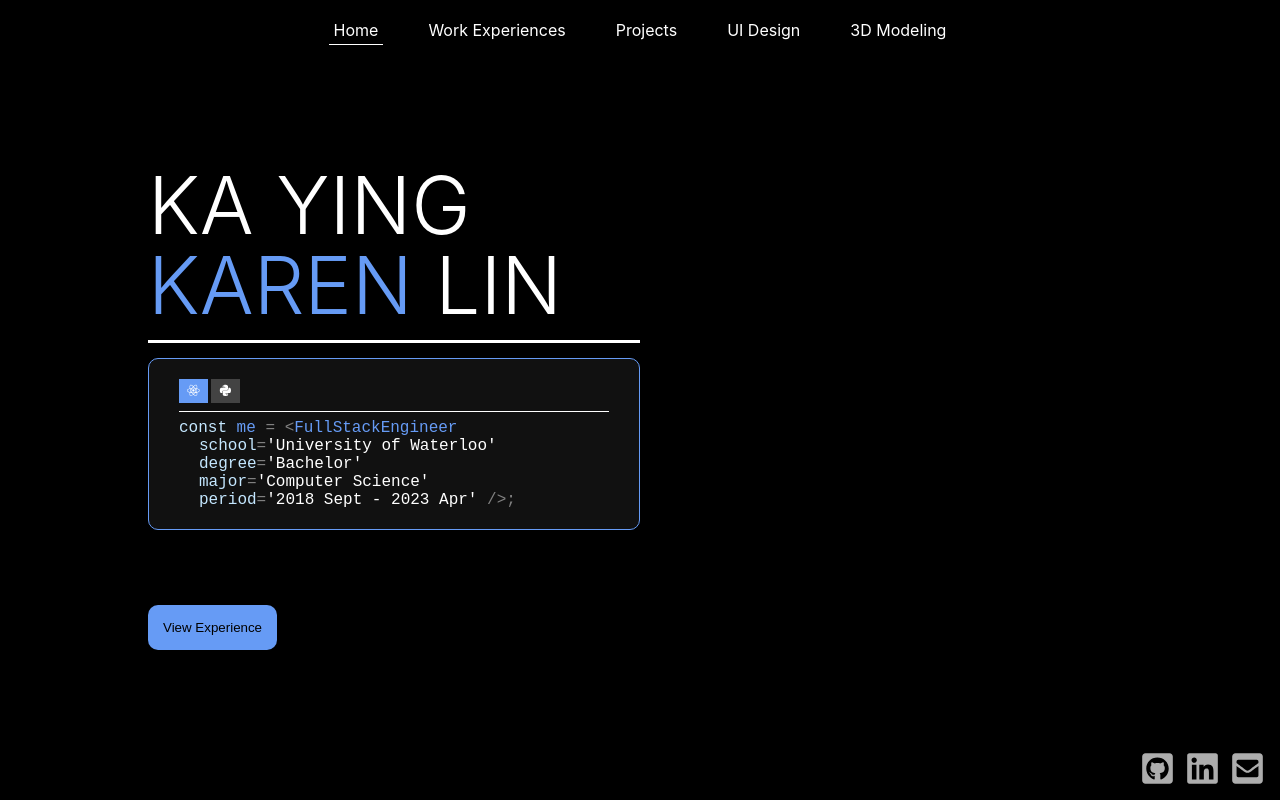
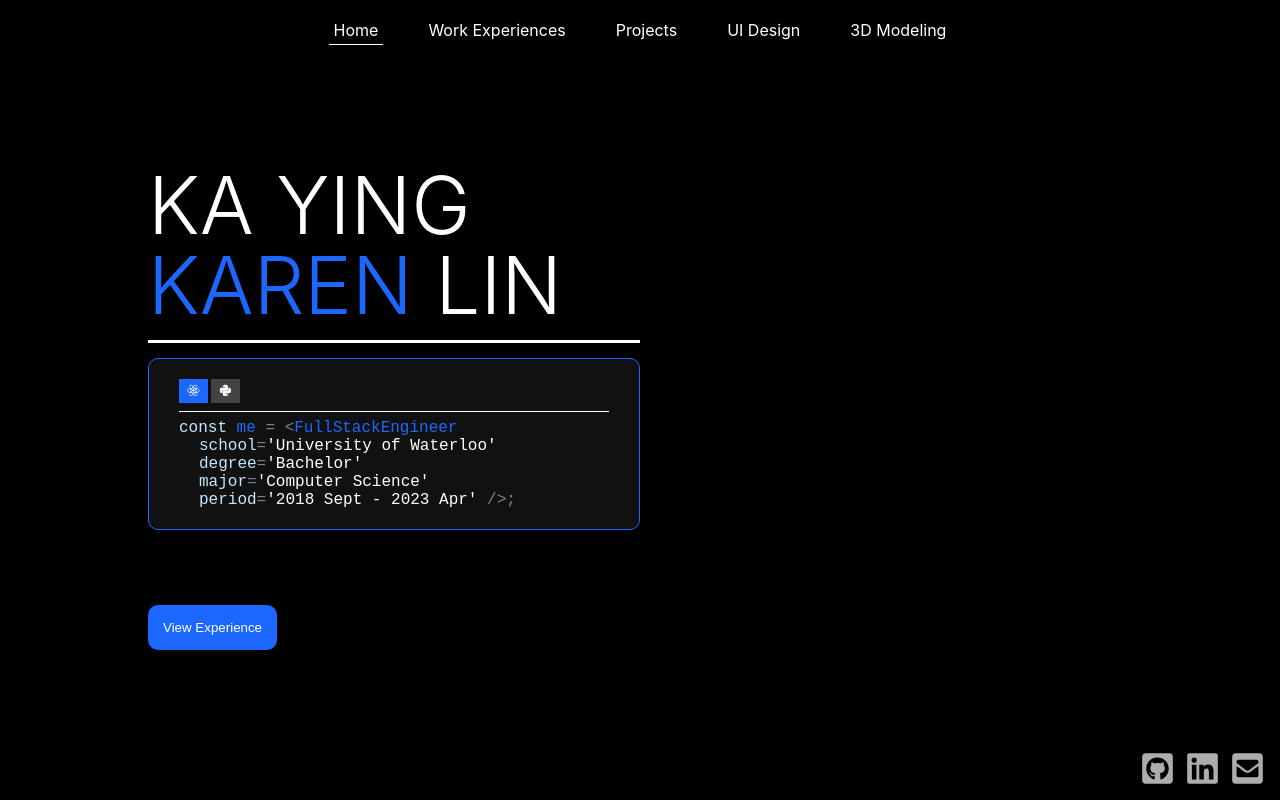
Before and after one commit to karenlinky/personal-website, a React (Create React App) app: page /home in a window 1280 px wide. Built offline with nearby package versions, Linux system fonts and the light colour scheme.

Commit message:
Updated primary color and card hover color

```diff
--- a/src/components/buttons/button.css
+++ b/src/components/buttons/button.css
@@ -13,4 +13,5 @@
 
 .primaryButton {
     background-color: var(--primary-color);
+    color: var(--primary-text-color);
 }
--- a/src/components/card/card.css
+++ b/src/components/card/card.css
@@ -44,7 +44,7 @@
 }
 
 .expandable:hover {
-    background: rgb(46, 46, 46);
+    background: rgb(36, 36, 36);
 }
 
 .expandableContent {
--- a/src/constants.css
+++ b/src/constants.css
@@ -3,8 +3,8 @@
     /* --primary-background-menu-color: black; */
     --primary-background-color: rgb(0, 0, 0);
     --menu-bar-height: 65px;
-    --primary-color: rgb(102, 155, 245);
-    --card-text-color: rgb(102, 155, 245);
+    --primary-color: rgb(28, 104, 255);
+    --card-text-color: rgb(28, 104, 255);
     /* --primary-color: rgb(102, 155, 245);
     --card-text-color: rgb(102, 155, 245); */
     --icon-button-bg: rgb(67, 67, 67);
```
